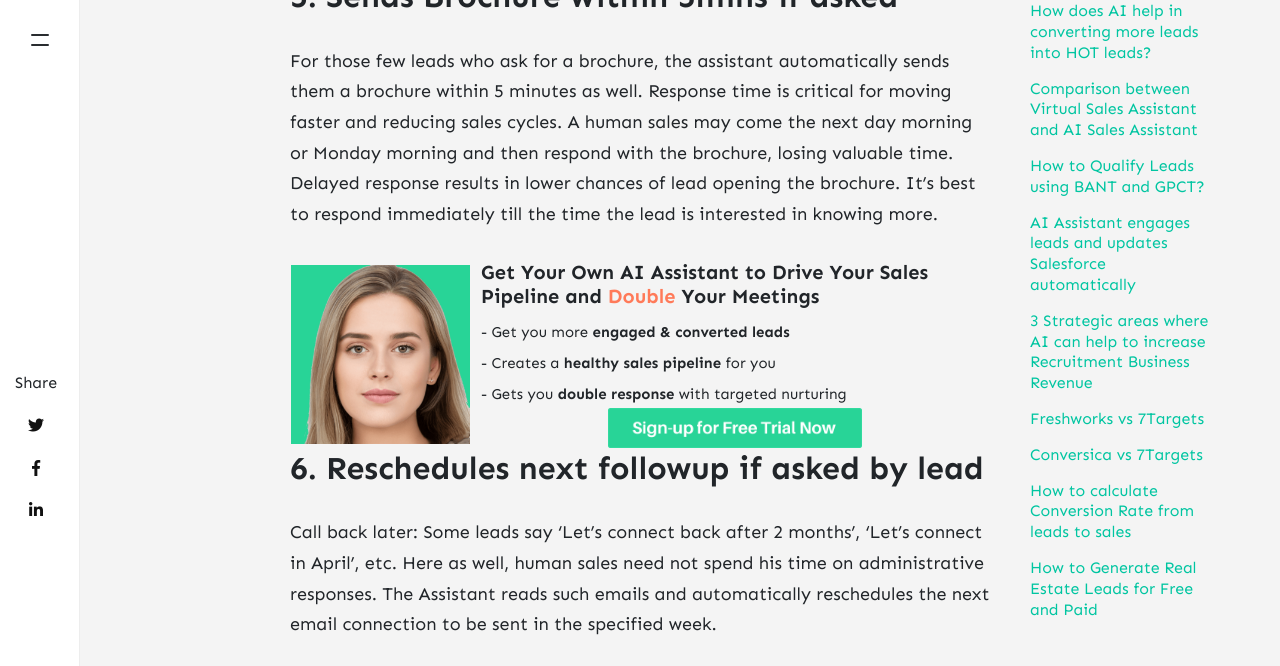
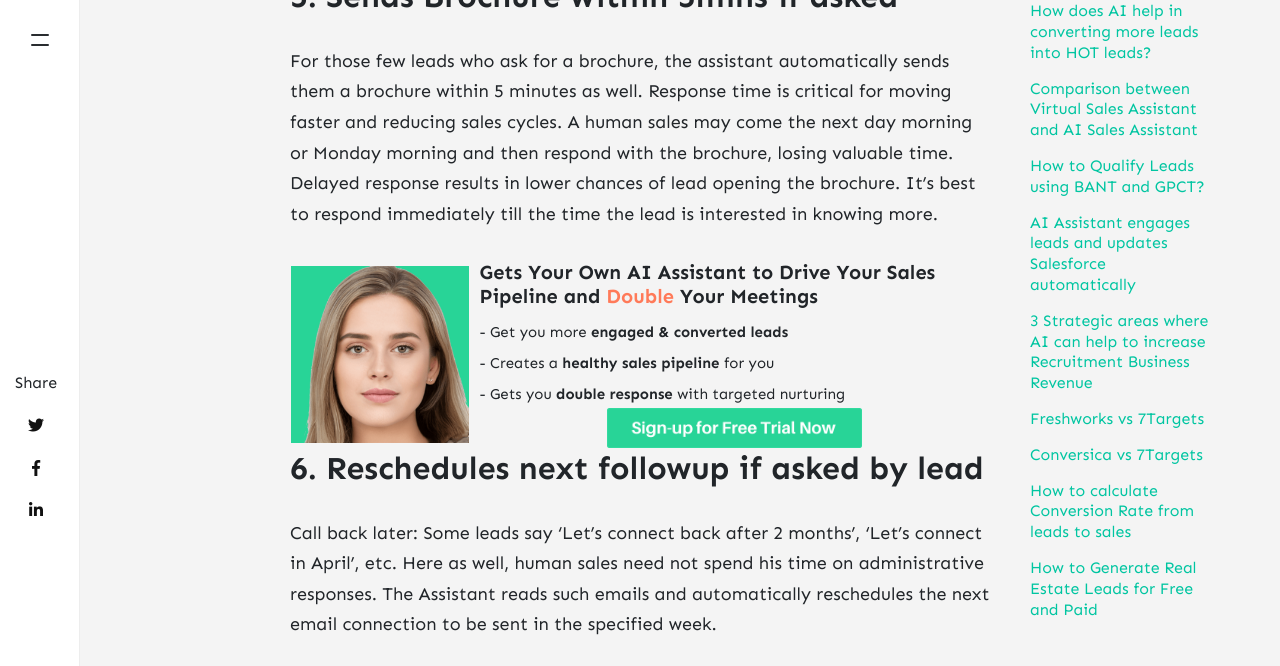
Before and after one commit to shrutisharma27/blog, a Jekyll site: the page built from _posts/2021-3-13-how-assistant-reads-emails-and-responds-automatically.md, in a window 1280 px wide and 900 px high, scrolled down 2942 px, cut to the strip 0-666 px from the top of the window. Built offline with Jekyll 4.4.1, drawn with Linux system fonts in a browser that asks for light colours; nearby versions of some CDN libraries; comment, search, counter and statistics services are not loaded.

```diff
--- a/_posts/2021-3-13-how-assistant-reads-emails-and-responds-automatically.md
+++ b/_posts/2021-3-13-how-assistant-reads-emails-and-responds-automatically.md
@@ -51,7 +51,7 @@
 <table border="0" >
  <tr >
     <td style="padding-right: 10px;"><img src="../assets/images/Ai-assistant.png" ></td>
-    <td > <h5>Get Your Own AI Assistant to Drive Your Sales Pipeline and <b><span style="color: #ff7a59;">Double</span> Your Meetings</b></h5>
+    <td > <h5>Gets Your Own AI Assistant to Drive Your Sales Pipeline and <b><span style="color: #ff7a59;">Double</span> Your Meetings</b></h5>
     <span style="font-size: 15px;">- Get you more <b>engaged & converted leads</b><br>
     - Creates a <b>healthy sales pipeline</b> for you<br>
     - Gets you <b>double response</b> with targeted nurturing </span>
```
